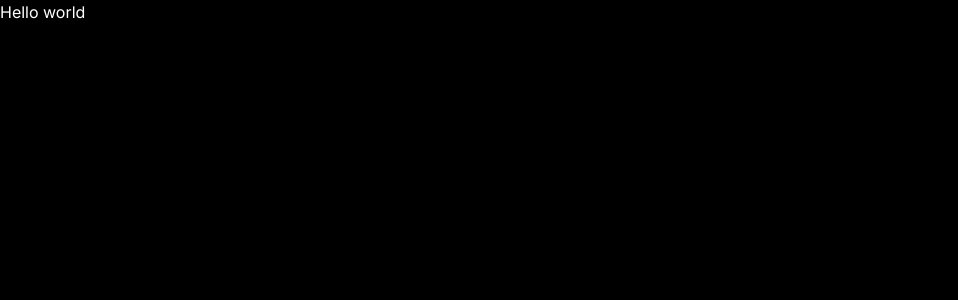
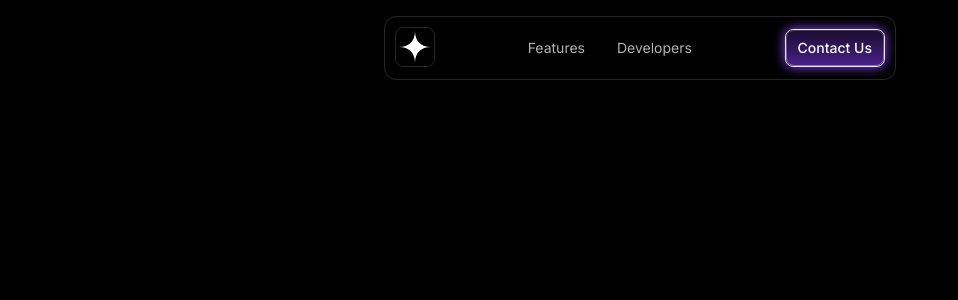
Before and after one commit to DibbayajyotiRoy/Lunar-Mining-Project-HACKATHON-2024-, a Next.js app: page / in a window 1280 px wide. Shown: the top 300 px of the page, without its empty margins (0-958 px from the left). Built offline with nearby package versions, Linux system fonts and the light colour scheme.

Commit message:
Header Section

```diff
--- a/src/app/page.tsx
+++ b/src/app/page.tsx
@@ -1,3 +1,6 @@
+import Header from "@/sections/Header";
+
 export default function Home() {
-  return <div>Hello world</div>;
+  return <Header/>
+
 }
--- a/src/sections/Header.tsx
+++ b/src/sections/Header.tsx
@@ -1,3 +1,39 @@
+import LogoIcon from '@/assets/logo.svg'
+
+
+
+
 export const Header = () => {
-  return <header>Header</header>;
+  return <header className="py-4 border-b border-white/15 md:border-none max-w-2xl mx-auto">
+    <div className="container">
+      <div className="flex justify-between items-center md:border border-white/15 md:p-2.5 rounded-xl">
+        <div>
+          <div className='border h-10 w-10 rounded-lg inline-flex justify-center items-center border-white/15'>
+          <LogoIcon className="h-8 w-8" />
+          </div>
+        </div>
+        <div className="hidden md:block">
+          <nav className="flex gap-8 text-sm">
+            <a className="text-white/70 hover:text-white transition" href='#'>Features</a>
+            <a className="text-white/70 hover:text-white transition" href='#'>Developers</a>
+          </nav>
+        </div>
+        <div className="flex gap-4 items-center">
+          <button className="relative border py-2 px-3 rounded-lg font-medium text-sm bg-gradient-to-b from-[#190d2e] to-[#4a208a] shadow-[0px_0px_12px_#8c45ff]">
+            <div className="absolute inset-0">
+            <div className="rounded-lg border border-white/20 absolute inset-0 [mask-image:linear-gradient(to_bottom,black,transparent)]"></div>
+            <div className="rounded-lg border absolute inset-0 border-white/40 [mask-image:linear-gradient(to_top,black,transparent)]"></div>
+            <div className="absolute inset-0 shadow[0_0_10px_rgb(140,69,255,.7)_inset] rounded-lg"></div>
+            </div>
+
+
+            <span>Contact Us</span>
+          </button>
+        </div>
+      </div>
+    </div>
+  </header>
 };
+
+
+export default Header;
```
